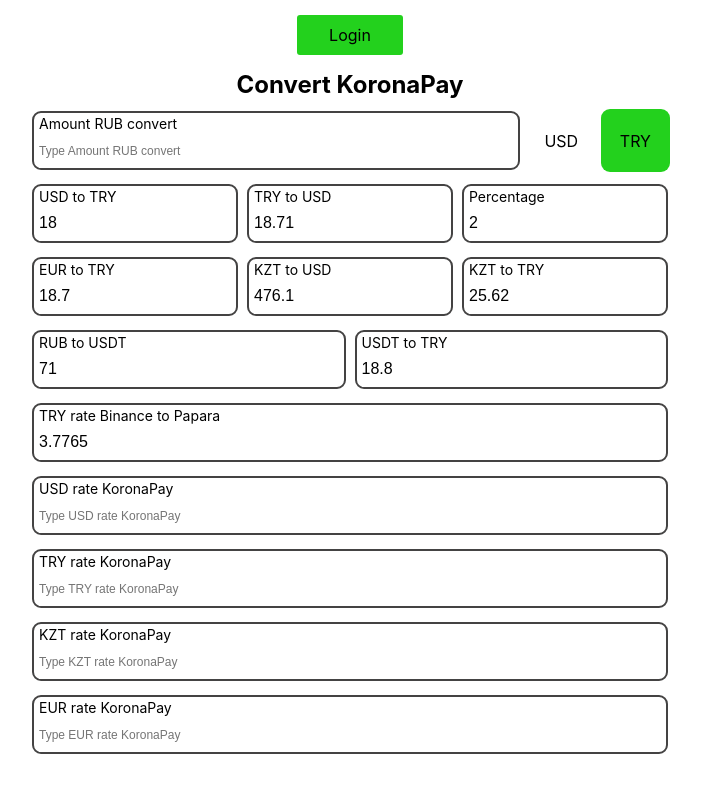
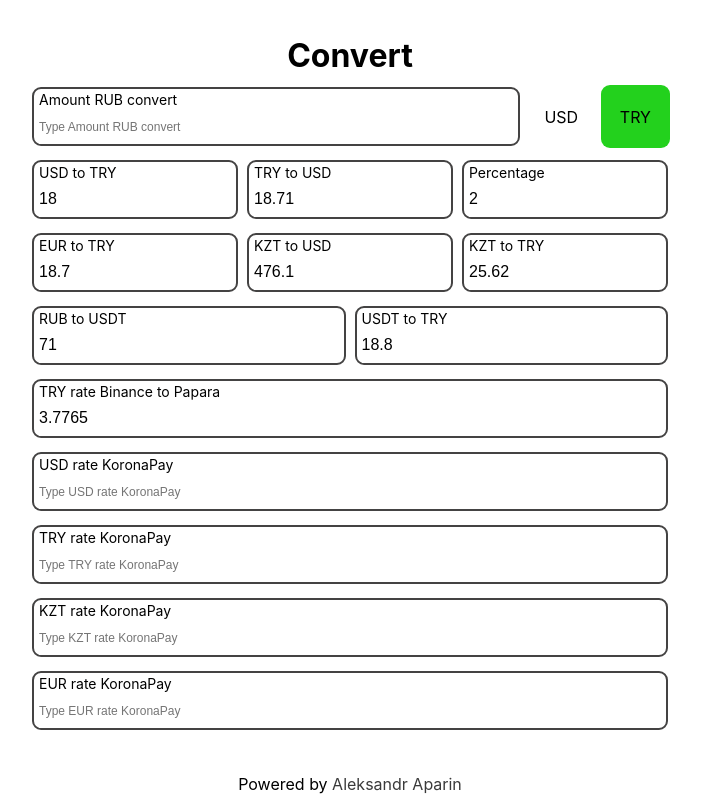
Before and after one commit to AparinAA/coronaCheck, a Next.js app: page / in a window 1280 px wide. Shown: the whole page, without its empty margins (290-991 px from the left). Built offline with nearby package versions, Linux system fonts and the light colour scheme; no server answers.

Commit message:
add footer with link on my page

```diff
--- a/components/convert.tsx
+++ b/components/convert.tsx
@@ -6,7 +6,6 @@
 import { currenciesRate } from '../pages/api/checkRate';
 import { Alert } from '../components/alert';
 import { ButtonSave } from '../components/buttonsave';
-
 
 interface IProps {
     user: any;
@@ -43,7 +42,7 @@
             'RUBUSDT': 71,
             'percentage': 2,
             'counting': 'TRY',
-            'spinner': 0 // 0 - rate is loading, 1 - rate was load, 2 - rate is saving, 3 - rate didn't save (error), 4 - rate was save
+            'spinner': 0, // 0 - rate is loading, 1 - rate was load, 2 - rate is saving, 3 - rate didn't save (error), 4 - rate was save
         }
         this.handlerExchange = this.handlerExchange.bind(this);
         this.handlerSaveRate = this.handlerSaveRate.bind(this);
@@ -63,6 +62,7 @@
     handlerConvert(obj: { [name: string]: Value }): void {
         this.setState(obj);
     }
+
     handlerExchange(event: any): void {
         this.setState({ 'counting': event.target.value });
     }
@@ -87,7 +87,7 @@
         return (
             <div className={styles.convert}>
                 <Alert status={'' + spinner} />
-                <h2 className={styles.header}>Convert KoronaPay</h2>
+                <h1 className={styles.header}>Convert</h1>
 
                 <div className={styles.sellbuyUSD}>
                     <Rate name="Amount RUB convert" keyName="amount" value={amount} handler={this.handlerConvert} />
--- a/package.json
+++ b/package.json
@@ -22,6 +22,7 @@
     "react-dom": "18.2.0",
     "styled-components": "^5.3.6",
     "swr": "^1.3.0",
+    "url-parse": "^1.5.10",
     "yup": "^0.32.11"
   },
   "devDependencies": {
--- a/pages/api/checkRate.ts
+++ b/pages/api/checkRate.ts
@@ -1,6 +1,5 @@
 // Next.js API route support: https://nextjs.org/docs/api-routes/introduction
 import type { NextApiRequest, NextApiResponse } from 'next'
-import excuteQuery from '../../lib/db';
 import axios from 'axios';
 import { fetchRateP2PBinance } from '../../lib/helper';
 
@@ -15,6 +14,7 @@
 
     try {
 
+        const queryData = req.query;
         const buf: currenciesRate = {};
 
         const dataBUYtoP2PBinance = {
--- a/pages/index.tsx
+++ b/pages/index.tsx
@@ -3,7 +3,7 @@
 import styles from '../styles/Home.module.css'
 import Convert from '../components/convert';
 import { useUser } from '@auth0/nextjs-auth0';
-import { HeaderMenu } from '../components/header';
+// import { HeaderMenu } from '../components/header';
 
 const prefix = process.env.NEXT_PUBLIC_BASE_PATH ?? '';
 
@@ -20,8 +20,11 @@
 
 
             <main className={styles.main}>
-                <HeaderMenu status={user ? true : false} isLoading={isLoading} />
+                {/* <HeaderMenu status={user ? true : false} isLoading={isLoading} /> */}
                 <Convert user={user} />
+                <footer className={styles.footer}>
+                    <div>Powered by <a href='https://www.aleksandraparin.site' rel="noreferrer" target="_blank">Aleksandr Aparin</a></div>
+                </footer>
             </main>
         </div>
     )
--- a/styles/Home.module.css
+++ b/styles/Home.module.css
@@ -8,7 +8,7 @@
 .main {
   flex: 1;
   display: grid;
-  grid-template-rows: 70px auto;
+  grid-template-rows: 96vh 4vh;
 }
 
 .start {
@@ -23,7 +23,6 @@
   background-color: rgb(126, 210, 235);
   text-decoration: none;
   transition: all 150ms ease-in;
-
 }
 
 .start:hover {
@@ -49,3 +48,19 @@
 .profile {
   margin: 15px;
 }
+
+.footer {
+  display: flex;
+  align-items: center;
+  justify-content: center;
+  font-size: 16px;
+}
+
+.footer div a {
+  text-decoration: none;
+  color: rgb(58, 58, 58);;
+}
+
+.footer div a:hover {
+  color: black
+}
```
Also changed, not shown: components/rate.tsx (+11 -10 lines), styles/convert.module.css (+5 -7 lines), 1 other file (tests, documents, lock files or other folders).
